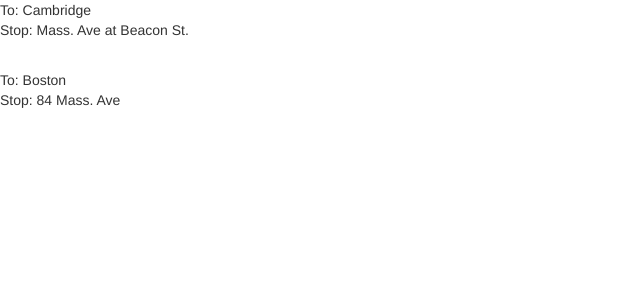
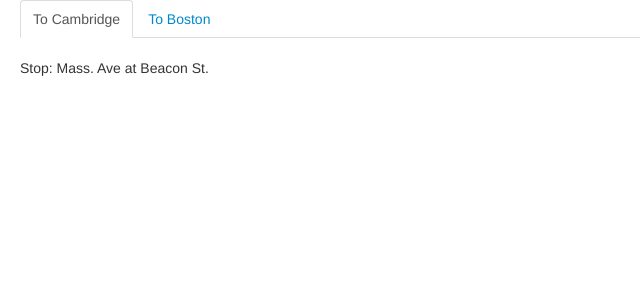
Before and after one commit to rodmk/hbxing, a Django app: page / in a window 1280 px wide. Shown: the top 300 px of the page, without its empty margins (0-640 px from the left). Run offline with Django 3.2, Linux system fonts and the light colour scheme; some libraries are stand-ins or nearby versions.

Commit message:
Switched content to tabs, enabled scaling ui

```diff
--- a/hbxing/templates/index.html
+++ b/hbxing/templates/index.html
@@ -1,14 +1,15 @@
 <!DOCTYPE html>
-<html>
+<html lang="en">
   <head>
     <meta charset="utf-8">
     <title>Harvard Bridge Crossing</title>
+    <meta name="viewport" content="width=device-width, initial-scale=1.0">
 
     <script src="{{STATIC_URL}}js/jquery-1.9.1.min.js" type="text/javascript"></script>
     <script src="{{STATIC_URL}}js/bootstrap.js" type="text/javascript"></script>
 
     <link href="{{STATIC_URL}}css/bootstrap.css" rel="stylesheet" media="screen">
-    <link href="{{STATIC_URL}}css/bootstrap-responsiveness.css" rel="stylesheet" media="screen">
+    <link href="{{STATIC_URL}}css/bootstrap-responsive.css" rel="stylesheet" media="screen">
 
     <script type="text/javascript">
       $(document).ready(function() {
@@ -106,21 +107,47 @@
         };
 
         update();
-        var updateIntervalID = window.setInterval(update, 30000);
+        var updateIntervalID = setInterval(update, 30000);
+
+        $("#tocambridge a").click(function(e) {
+          e.preventdefault();
+          $(this).tab("show");
+        });
+
+        $("#toboston a").click(function(e) {
+          e.preventdefault();
+          $(this).tab("show");
+        });
       });
     </script>
   </head>
   <body>
-    <div id="content">
-      <p>To: Cambridge
-      </br>Stop: Mass. Ave at Beacon St.</p>
-      <table id="tbl_to_cambridge">
-      </table>
+    <div class="container-fluid">
+      <ul class="nav nav-tabs">
+        <li class="active"><a href="#tocambridge" data-toggle="tab">To Cambridge</a></li>
+        <li><a href="#toboston" data-toggle="tab">To Boston</a></li>
+      </ul>
+      <div id="content" class="tab-content">
+        <div class="tab-pane active" id="tocambridge">
+          <div class="row-fluid">
+            <div class="span12">
+              Stop: Mass. Ave at Beacon St.
+              <table id="tbl_to_cambridge" class="table">
+              </table>
+            </div>
+          </div>
+        </div>
 
-      <p></br>To: Boston
-      </br>Stop: 84 Mass. Ave</p>
-      <table id="tbl_to_boston">
-      </table>
+        <div class="tab-pane" id="toboston">
+          <div class="row-fluid">
+            <div class="span12">
+              Stop: 84 Mass. Ave
+              <table id="tbl_to_boston" class="table">
+              </table>
+            </div>
+          </div>
+        </div>
+      </div>
     </div>
   </body>
 </html>
```
